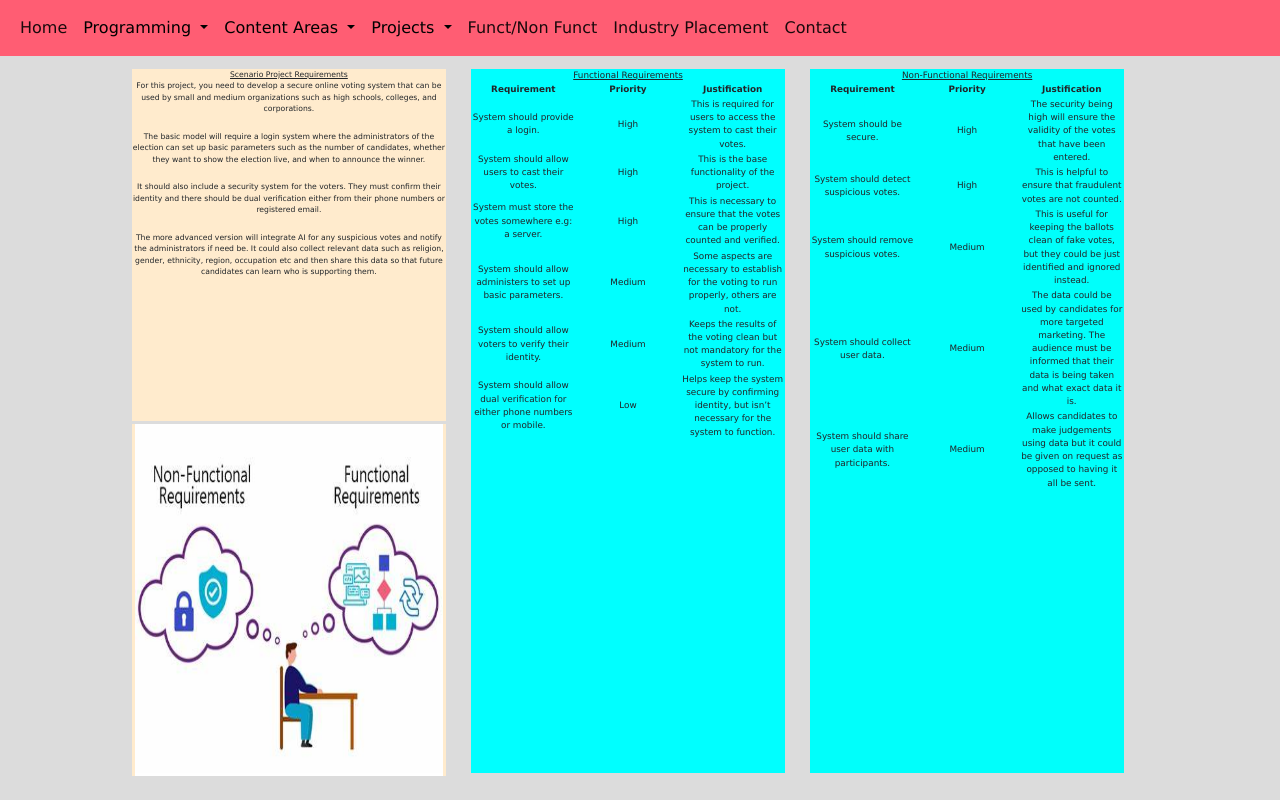
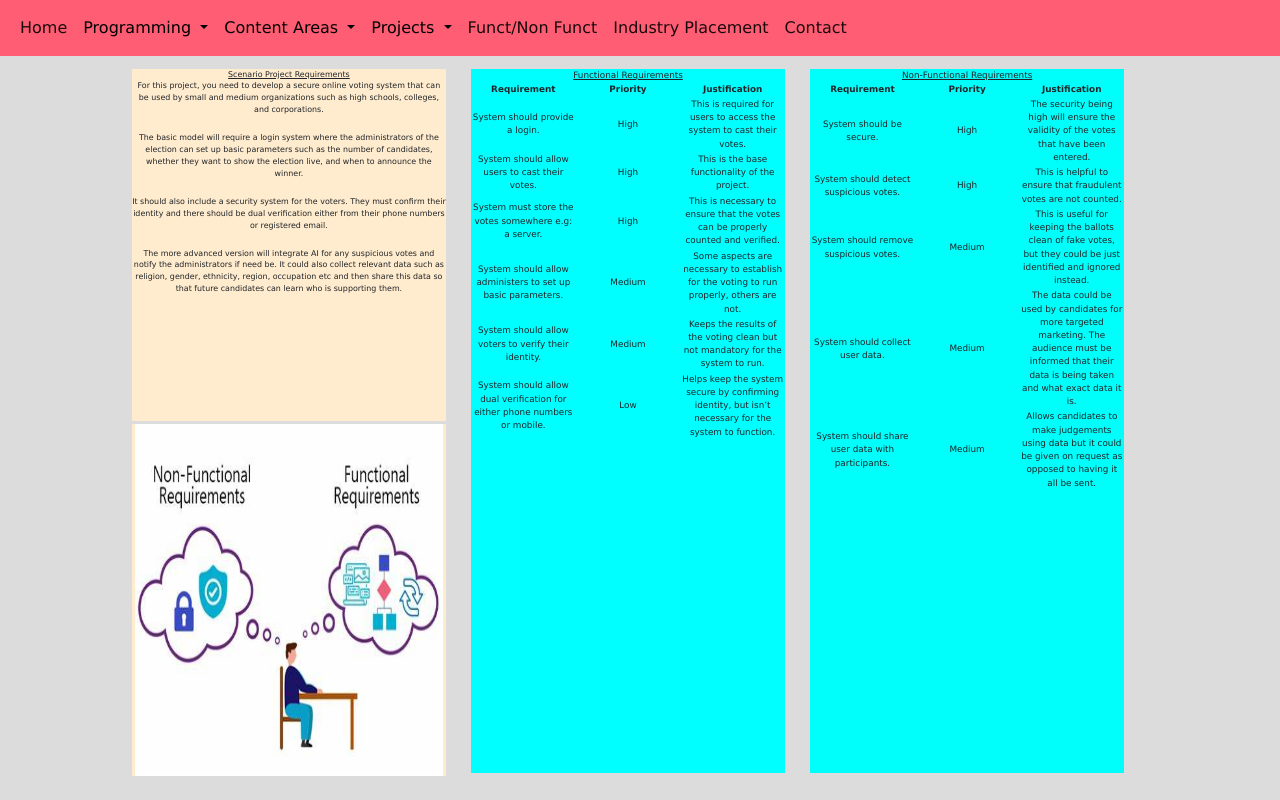
Before and after one commit to EliteSteve/programming-blog, a plain HTML site: page Blog (Functional).html in a window 1280 px wide. Drawn offline with nearby package versions, Linux system fonts and the light colour scheme.

Commit message:
Update Blog (Elliott S).css

```diff
--- a/Blog (Elliott S).css
+++ b/Blog (Elliott S).css
@@ -65,7 +65,7 @@ title:hover{
     width: 100%;
     height: 100%;
     text-align: center;
-    font-size: 0.6vw;
+    font-size: 0.62vw;
 }
 
 .content-funct{
```
